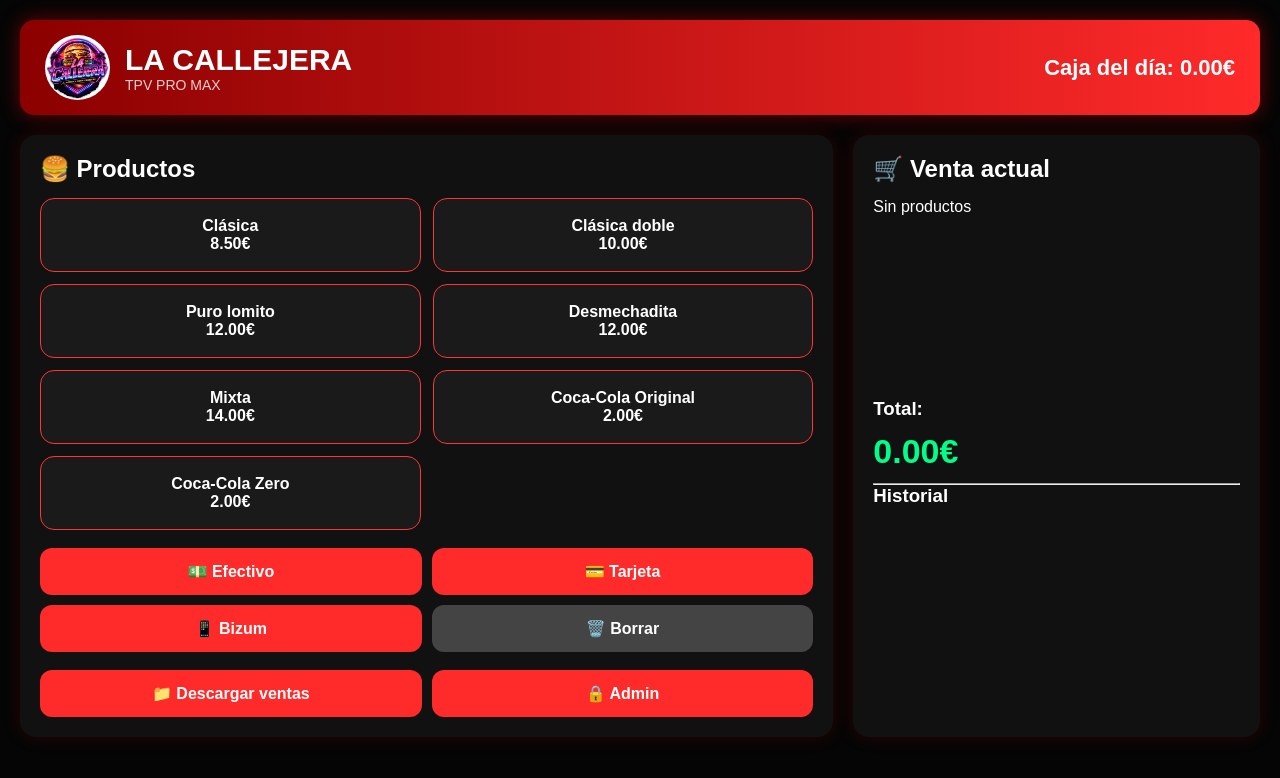
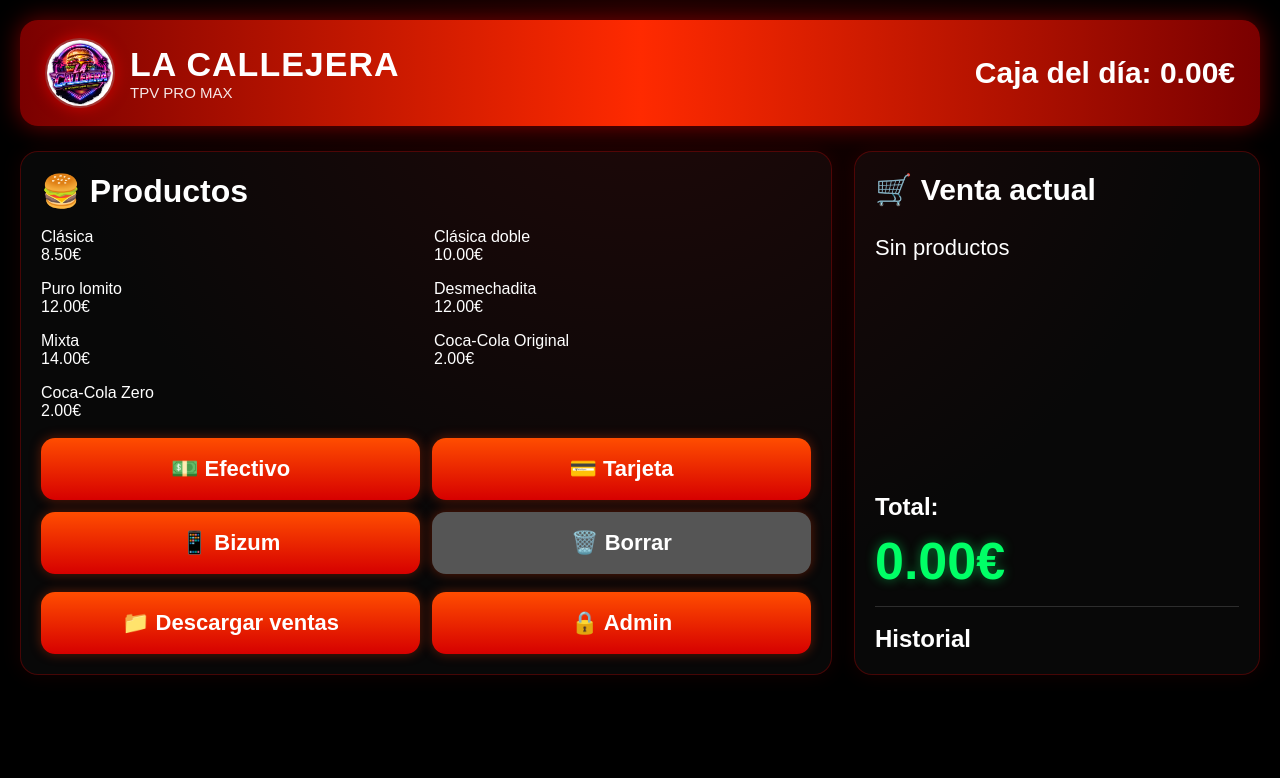
Before and after one commit to paredesalfredo94-coder/lacallejera-tpv, a plain HTML site: page index.html in a window 1280 px wide. Drawn offline with Linux system fonts and the light colour scheme.

Commit message:
Update style.css

```diff
--- a/style.css
+++ b/style.css
@@ -1,133 +1,229 @@
+/* =====================================
+   LA CALLEJERA TPV - V2 PRO
+===================================== */
+
 *{
     margin:0;
     padding:0;
     box-sizing:border-box;
     font-family:Arial, Helvetica, sans-serif;
 }
+
 body{
-background:#050505;
+    background: radial-gradient(circle at top, #1a0000, #000000 60%);
     color:white;
+    min-height:100vh;
     padding:20px;
 }
+
+/* HEADER */
+
 .topbar{
+    background: linear-gradient(90deg,#7a0000,#ff2a00,#7a0000);
+    border-radius:18px;
+    padding:18px 25px;
     display:flex;
     justify-content:space-between;
     align-items:center;
-background:linear-gradient(90deg,#8b0000,#ff2a2a);
-padding:15px 25px;
-border-radius:14px;
-margin-bottom:20px;
-box-shadow:0 0 20px rgba(255,0,0,.4);
+    box-shadow:0 0 25px rgba(255,0,0,0.45);
+    margin-bottom:25px;
 }
+
 .logo-zone{
     display:flex;
     align-items:center;
     gap:15px;
 }
+
 .logo{
-width:65px;
-height:65px;
+    width:70px;
+    height:70px;
+    object-fit:cover;
     border-radius:50%;
-object-fit:cover;
+    border:2px solid rgba(255,255,255,0.2);
+    box-shadow:0 0 15px rgba(255,0,0,0.6);
 }
+
 .logo-zone h1{
+    font-size:34px;
+    font-weight:900;
+    letter-spacing:1px;
+}
+
+.logo-zone p{
+    font-size:15px;
+    opacity:0.9;
+}
+
+.cash-box{
     font-size:30px;
+    font-weight:900;
 }
-.logo-zone p{
-font-size:14px;
-opacity:.8;
-}
-.cash-box{
-font-size:22px;
-font-weight:bold;
-}
+
+/* MAIN */
+
 .container{
     display:grid;
-grid-template-columns:2fr 1fr;
-gap:20px;
+    grid-template-columns: 2fr 1fr;
+    gap:22px;
 }
-.productos,.ticket{
-background:#111;
+
+/* LEFT */
+
+.productos{
+    background:rgba(255,255,255,0.03);
+    border:1px solid rgba(255,0,0,0.25);
+    border-radius:18px;
     padding:20px;
-border-radius:16px;
-box-shadow:0 0 18px rgba(255,0,0,.15);
+    box-shadow:0 0 20px rgba(255,0,0,0.08);
 }
+
+.productos h2{
+    font-size:32px;
+    margin-bottom:18px;
+}
+
 .grid{
     display:grid;
     grid-template-columns:repeat(2,1fr);
-gap:12px;
-margin-top:15px;
+    gap:16px;
 }
-.item{
-background:#1a1a1a;
-border:1px solid #ff3434;
-padding:18px;
-border-radius:14px;
+
+/* PRODUCTO */
+
+.grid button{
+    background:linear-gradient(180deg,#111,#1b1b1b);
+    border:2px solid #ff3b00;
+    color:white;
+    padding:28px 10px;
+    border-radius:16px;
+    font-size:24px;
+    font-weight:800;
     cursor:pointer;
-text-align:center;
-font-weight:bold;
-transition:.2s;
+    transition:0.25s;
+    min-height:120px;
 }
-.item:hover{
-transform:scale(1.03);
-background:#2a0000;
+
+.grid button:hover{
+    transform:scale(1.04);
+    box-shadow:0 0 18px rgba(255,60,0,0.45);
+    background:#220000;
 }
-.acciones,.extra{
+
+/* BOTONES COBRO */
+
+.acciones,
+.extra{
     display:grid;
     grid-template-columns:repeat(2,1fr);
-gap:10px;
+    gap:12px;
     margin-top:18px;
 }
+
 button{
-padding:14px;
     border:none;
-border-radius:12px;
-font-size:16px;
-font-weight:bold;
+    border-radius:14px;
+    padding:18px;
+    font-size:22px;
+    font-weight:800;
     cursor:pointer;
-background:#ff2a2a;
+    transition:0.2s;
+}
+
+button:hover{
+    transform:translateY(-2px);
+}
+
+.acciones button,
+.extra button{
+    background:linear-gradient(180deg,#ff4d00,#d60000);
     color:white;
+    box-shadow:0 0 12px rgba(255,60,0,0.35);
 }
-button:hover{
-opacity:.9;
+
+.danger{
+    background:#555 !important;
 }
-.danger{
-background:#444;
+
+/* PANEL DERECHO */
+
+.ticket{
+    background:rgba(255,255,255,0.03);
+    border:1px solid rgba(255,0,0,0.25);
+    border-radius:18px;
+    padding:20px;
+    box-shadow:0 0 20px rgba(255,0,0,0.08);
 }
+
+.ticket h2{
+    font-size:30px;
+    margin-bottom:18px;
+}
+
 #listaVenta{
-margin-top:15px;
-min-height:200px;
+    min-height:250px;
+    padding:10px 0;
+    font-size:22px;
 }
+
 .linea{
-padding:8px 0;
-border-bottom:1px solid #333;
+    display:flex;
+    justify-content:space-between;
+    padding:10px 0;
+    border-bottom:1px solid rgba(255,255,255,0.08);
 }
+
+h3{
+    margin-top:18px;
+    font-size:24px;
+}
+
 .total{
-font-size:34px;
-font-weight:bold;
-color:#00ff88;
-margin:12px 0;
+    color:#00ff66;
+    font-size:52px;
+    font-weight:900;
+    margin:10px 0;
+    text-shadow:0 0 12px rgba(0,255,100,0.45);
 }
+
+hr{
+    border:none;
+    border-top:1px solid rgba(255,255,255,0.15);
+    margin:15px 0;
+}
+
 #historial{
-margin-top:12px;
-max-height:300px;
+    max-height:220px;
     overflow:auto;
-font-size:14px;
+    font-size:18px;
+    padding-right:8px;
 }
-.ticket-item{
-padding:8px;
-border-bottom:1px solid #333;
-}
-@media(max-width:900px){
+
+/* RESPONSIVE */
+
+@media(max-width:1100px){
+
 .container{
     grid-template-columns:1fr;
 }
+
 .grid{
     grid-template-columns:1fr;
 }
-.topbar{
-flex-direction:column;
-gap:15px;
-text-align:center;
+
+.logo-zone h1{
+    font-size:26px;
+}
+
+.cash-box{
+    font-size:22px;
+}
+
+button{
+    font-size:18px;
+}
+
+.grid button{
+    font-size:20px;
 }
 }
```
Lines whose indentation alone changed are shown as unchanged.
